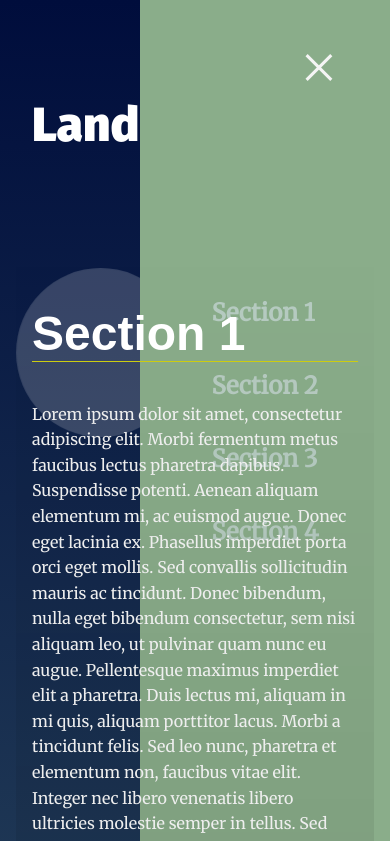
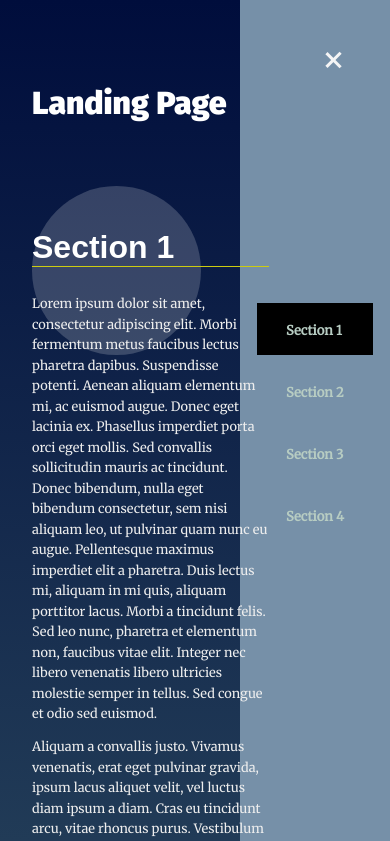
Before and after one commit to Rsaddique/Interactive-Landing-page, a plain HTML site: page index.html in a window 390 px wide. Both pictures are taken after a click on the element 322 px from the left and 67 px from the top of the page. Shown: the top 841 px of the page. Drawn offline with Linux system fonts and the light colour scheme.

Commit message:
landing page complete

```diff
--- a/css/styles.css
+++ b/css/styles.css
@@ -10,6 +10,9 @@
 
 
 /* ---- Base Rules ---- */
+html {
+   scroll-behavior: smooth;
+}
 body {
     background: rgb(136,203,171);
     background: linear-gradient(0deg, rgba(136,203,171,1) 0%, rgba(0,13,60,1) 100%);
@@ -33,14 +36,9 @@ h1 {
     font-family: 'Fira Sans', sans-serif;
     font-size: 3em;
     margin: 2em 1rem;
+
 }
 
-@media only screen and (min-width: 35em){
-    h1 {
-        font-size: 7em;
-        margin: 2em 4rem 1em;
-    }
-}
 
 h2 {
     border-bottom: 1px solid #cc1;
@@ -67,6 +65,7 @@ main {
 section {
     position: relative;
     min-height: 80vh;
+    width: 75%;
 }
 
 
@@ -83,8 +82,9 @@ section {
     flex-direction: column;
     justify-content: center;
     align-items: center;
-    background-color: rgb(138, 173, 138);
+    background-color: rgb(118, 144, 168);
     transition: right 1s;
+
 }
 .rotate {
     right: 0px;
@@ -95,8 +95,6 @@ section {
     display: flex;
     flex-direction: column;
     justify-content: space-evenly;
-    /* text-align: right; */
-    z-index: 6;
 }
 .hamburger-menu {
     width: 35px;
@@ -108,6 +106,7 @@ section {
     flex-direction: column;
     justify-content: space-around;
     cursor: pointer;
+    z-index: 1;
 }
 .line {
     width: 100%;
@@ -124,7 +123,7 @@ section {
 .rotate .line-3 {
     transform: rotateZ(405deg) translate(-11px, -6px);
 }
-}
+
 .navbar__menu li {
     display: inline-block;
     text-decoration: none;
@@ -135,12 +134,18 @@ section {
     padding: 1em;
     font-weight: bold;
     text-decoration: none;
-    color: rgb(158, 201, 90);
+    color: rgb(170, 190, 136);
     margin: 5px;
 }
 
 .navbar__menu .menu__link:hover {
     background: #333;
+    color: #fff;
+    pointer: cursor;
+    transition: ease 0.3s all;
+}
+.navbar__menu .menu__link {
+    /* background: #333; */
     color: #fff;
     pointer: cursor;
     transition: ease 0.3s all;
@@ -152,7 +157,7 @@ section {
     position: fixed;
     top: 0;
     width: 100%;
-    z-index: ;
+    /* z-index: ; */
 }
 
 /* Footer Styles */
@@ -173,6 +178,10 @@ section {
     padding: 1em;
     text-align: left;
 }
+.active {
+    background-color: black;
+    color: white;
+}
 
 @media only screen and (min-width: 35em){
     .landing__container {
@@ -184,7 +193,8 @@ section {
 section:nth-of-type(even) .landing__container {
     margin-right: 0;
     margin-left: auto;
-    text-align: right;
+    text-align: left;
+
 }
 
 /* Background Circles */
@@ -251,10 +261,10 @@ section:nth-of-type(3n + 1) .landing__container::after {
 /* ---- Theme State Rules ---- */
 /* Section Active Styles */
 /* Note: your-active-class class is applied through javascript. You should update the class here and in the index.html to what you set in your javascript file.  */
-section.your-active-class {
+/* section.your-active-class {
     background: rgb(0, 0, 0);
     background: linear-gradient(0deg, rgba(0, 0, 0, 0.1) 0%, rgba(0, 0, 0, 0) 100%);
-}
+} */
 
 section.your-active-class .landing__container::before {
     opacity: 1;
@@ -279,3 +289,38 @@ section.your-active-class .landing__container::after {
 		           rotate(-360deg);
 	}
 }
+/* media queries */
+
+@media only screen and (min-width: 35em){
+    h1 {
+        font-size: 7em;
+        margin: 2em 4rem 1em;
+    }
+}
+@media (min-width: 375px) and (max-width: 812px) {
+    h1 {
+        font-size: 2em;
+    }
+    .section-heading {
+        font-size: 2em;
+    }
+    p {
+        font-size: 0.8em;
+    }
+    .hamburger-menu {
+        width: 20px;
+        height: 20px;
+    }
+    .navbar__menu {
+        width: 150px;
+    }
+    li a {
+        font-size: small;
+    }
+    .rotate .line-1 {
+        transform: rotateZ(-405deg) translate(-2px, 7px);
+    }
+    .rotate .line-3 {
+        transform: rotateZ(405deg) translate(-2px, -7px);
+    }
+}
--- a/index.html
+++ b/index.html
@@ -21,10 +21,10 @@
         <div class="line line-3"></div>
       </div>
       <ul id="navbar__list">
-        <li class="menu__link"><a href="#" class="nav-link">Section 1</a></li>
-        <li class="menu__link"><a href="#" class="nav-link">Section 2</a></li>
-        <li class="menu__link"><a href="#" class="nav-link">Section 3</a></li>
-        <li class="menu__link"><a href="#" class="nav-link">Section 4</a></li>
+        <li class="menu__link link1 "><a onclick="scrollTo1()">Section 1</a></li>
+        <li class="menu__link link2 "><a onclick="scrollTo2()">Section 2</a></li>
+        <li class="menu__link link3 "><a onclick="scrollTo3()">Section 3</a></li>
+        <li class="menu__link link4 "><a onclick="scrollTo4()">Section 4</a></li>
       </ul>
     </nav>
   </header>
@@ -36,33 +36,33 @@
     a data attribute that will populate the li node.
     Adding more sections will automatically populate nav.
     The first section is set to active class by default -->
-    <section id="section1" data-nav="Section 1" class="your-active-class">
+    <section id="link1" data-nav="Section 1" class="your-active-class">
       <div class="landing__container">
-        <h2>Section 1</h2>
+        <h2 class="section-heading">Section 1</h2>
         <p>Lorem ipsum dolor sit amet, consectetur adipiscing elit. Morbi fermentum metus faucibus lectus pharetra dapibus. Suspendisse potenti. Aenean aliquam elementum mi, ac euismod augue. Donec eget lacinia ex. Phasellus imperdiet porta orci eget mollis. Sed convallis sollicitudin mauris ac tincidunt. Donec bibendum, nulla eget bibendum consectetur, sem nisi aliquam leo, ut pulvinar quam nunc eu augue. Pellentesque maximus imperdiet elit a pharetra. Duis lectus mi, aliquam in mi quis, aliquam porttitor lacus. Morbi a tincidunt felis. Sed leo nunc, pharetra et elementum non, faucibus vitae elit. Integer nec libero venenatis libero ultricies molestie semper in tellus. Sed congue et odio sed euismod.</p>
 
         <p>Aliquam a convallis justo. Vivamus venenatis, erat eget pulvinar gravida, ipsum lacus aliquet velit, vel luctus diam ipsum a diam. Cras eu tincidunt arcu, vitae rhoncus purus. Vestibulum fermentum consectetur porttitor. Suspendisse imperdiet porttitor tortor, eget elementum tortor mollis non.</p>
       </div>
     </section>
-    <section id="section2" data-nav="Section 2">
+    <section id="link2" data-nav="Section 2">
       <div class="landing__container">
-        <h2>Section 2</h2>
+        <h2 class="section-heading">Section 2</h2>
         <p>Lorem ipsum dolor sit amet, consectetur adipiscing elit. Morbi fermentum metus faucibus lectus pharetra dapibus. Suspendisse potenti. Aenean aliquam elementum mi, ac euismod augue. Donec eget lacinia ex. Phasellus imperdiet porta orci eget mollis. Sed convallis sollicitudin mauris ac tincidunt. Donec bibendum, nulla eget bibendum consectetur, sem nisi aliquam leo, ut pulvinar quam nunc eu augue. Pellentesque maximus imperdiet elit a pharetra. Duis lectus mi, aliquam in mi quis, aliquam porttitor lacus. Morbi a tincidunt felis. Sed leo nunc, pharetra et elementum non, faucibus vitae elit. Integer nec libero venenatis libero ultricies molestie semper in tellus. Sed congue et odio sed euismod.</p>
 
         <p>Aliquam a convallis justo. Vivamus venenatis, erat eget pulvinar gravida, ipsum lacus aliquet velit, vel luctus diam ipsum a diam. Cras eu tincidunt arcu, vitae rhoncus purus. Vestibulum fermentum consectetur porttitor. Suspendisse imperdiet porttitor tortor, eget elementum tortor mollis non.</p>
       </div>
     </section>
-    <section id="section3" data-nav="Section 3">
+    <section id="link3" data-nav="Section 3">
       <div class="landing__container">
-        <h2>Section 3</h2>
+        <h2 class="section-heading">Section 3</h2>
         <p>Lorem ipsum dolor sit amet, consectetur adipiscing elit. Morbi fermentum metus faucibus lectus pharetra dapibus. Suspendisse potenti. Aenean aliquam elementum mi, ac euismod augue. Donec eget lacinia ex. Phasellus imperdiet porta orci eget mollis. Sed convallis sollicitudin mauris ac tincidunt. Donec bibendum, nulla eget bibendum consectetur, sem nisi aliquam leo, ut pulvinar quam nunc eu augue. Pellentesque maximus imperdiet elit a pharetra. Duis lectus mi, aliquam in mi quis, aliquam porttitor lacus. Morbi a tincidunt felis. Sed leo nunc, pharetra et elementum non, faucibus vitae elit. Integer nec libero venenatis libero ultricies molestie semper in tellus. Sed congue et odio sed euismod.</p>
 
         <p>Aliquam a convallis justo. Vivamus venenatis, erat eget pulvinar gravida, ipsum lacus aliquet velit, vel luctus diam ipsum a diam. Cras eu tincidunt arcu, vitae rhoncus purus. Vestibulum fermentum consectetur porttitor. Suspendisse imperdiet porttitor tortor, eget elementum tortor mollis non.</p>
       </div>
     </section>
-    <section id="section4" data-nav="Section 4" class="your-active-class">
+    <section id="link4" data-nav="Section 4" class="your-active-class">
       <div class="landing__container">
-        <h2>Section 4</h2>
+        <h2 class="section-heading">Section 4</h2>
         <p>Lorem ipsum dolor sit amet, consectetur adipiscing elit. Morbi fermentum metus faucibus lectus pharetra dapibus. Suspendisse potenti. Aenean aliquam elementum mi, ac euismod augue. Donec eget lacinia ex. Phasellus imperdiet porta orci eget mollis. Sed convallis sollicitudin mauris ac tincidunt. Donec bibendum, nulla eget bibendum consectetur, sem nisi aliquam leo, ut pulvinar quam nunc eu augue. Pellentesque maximus imperdiet elit a pharetra. Duis lectus mi, aliquam in mi quis, aliquam porttitor lacus. Morbi a tincidunt felis. Sed leo nunc, pharetra et elementum non, faucibus vitae elit. Integer nec libero venenatis libero ultricies molestie semper in tellus. Sed congue et odio sed euismod.</p>
 
         <p>Aliquam a convallis justo. Vivamus venenatis, erat eget pulvinar gravida, ipsum lacus aliquet velit, vel luctus diam ipsum a diam. Cras eu tincidunt arcu, vitae rhoncus purus. Vestibulum fermentum consectetur porttitor. Suspendisse imperdiet porttitor tortor, eget elementum tortor mollis non.</p>
--- a/js/app.js
+++ b/js/app.js
@@ -47,7 +47,43 @@ lines.addEventListener('click', () => {
 
 // Scroll to anchor ID using scrollTO event
 
+let sec1 = document.querySelector('.link1');
+let sec2 = document.querySelector('.link2');
+let sec3 = document.querySelector('.link3');
+let sec4 = document.querySelector('.link4');
 
+
+sec1.addEventListener('click', function scrollTo1() {
+    window.scrollTo(0, 440);
+})
+sec2.addEventListener('click', function scrollTo2() {
+    window.scrollTo(0, 1020);
+})
+sec3.addEventListener('click', function scrollTo3() {
+    window.scrollTo(0, 1540);
+})
+sec4.addEventListener('click', function scrollTo4() {
+    window.scrollTo(0, 2240);
+})
+const sec = document.querySelectorAll('section');
+const nevLink = document.querySelectorAll('nav ul li');
+
+window.addEventListener('scroll', () => {
+    let current = '';
+    sec.forEach(section => {
+    const secTop = section.offsetTop;
+    const secHeight = section.clientHeight;
+    if(pageYOffset >= (secTop) - secHeight / 2) {
+        current = section.getAttribute('id');
+    }
+    })
+    nevLink.forEach(li => {
+        li.classList.remove('active');
+        if(li.classList.contains(current)) {
+            li.classList.add('active')
+        }
+    })
+})
 /**
  * End Main Functions
  * Begin Events
```
Also changed, not shown: 1 other file.
